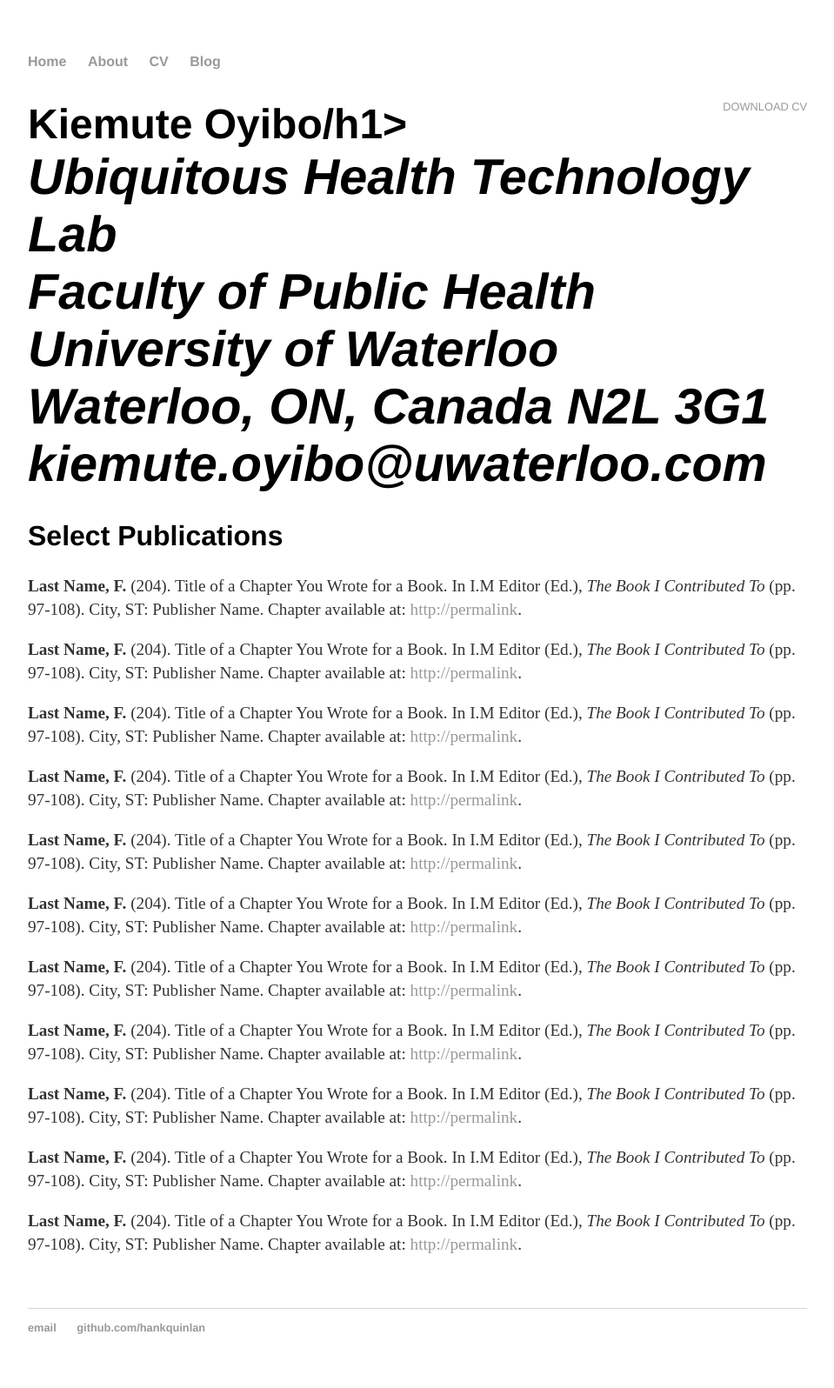
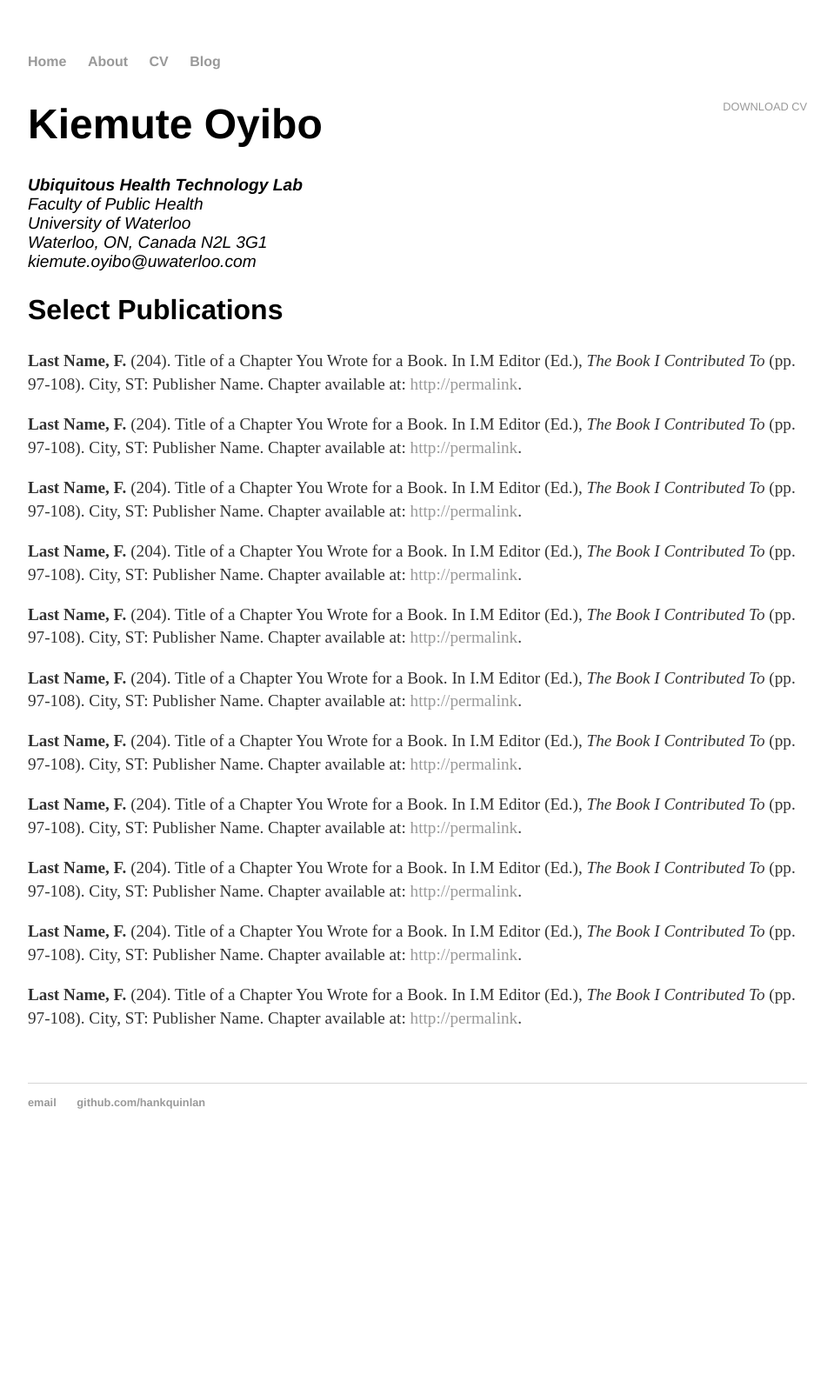
Before and after one commit to kiemute/kiemute.github.io, a Jekyll site: the page built from cv/index.html, in a window 1280 px wide. Shown: the whole page at 87% size, without its empty margins (160-1119 px from the left). Built offline with Jekyll 4.4.1, drawn with Linux system fonts in a browser that asks for light colours; after the commit the page ends 1337 px from its top, so only the background shows below that.

```diff
--- a/cv/index.html
+++ b/cv/index.html
@@ -5,7 +5,7 @@ title: CV of Kiemute Oyibo
 
 	<div class="cv">
 		<a href="#" class="download" title="Download CV as PDF">Download CV</a>
-					<h1>Kiemute Oyibo/h1>
+					<h1>Kiemute Oyibo</h1>
 					<address>
 					<strong>Ubiquitous Health Technology Lab</strong><br>
 					Faculty of Public Health<br>
```
